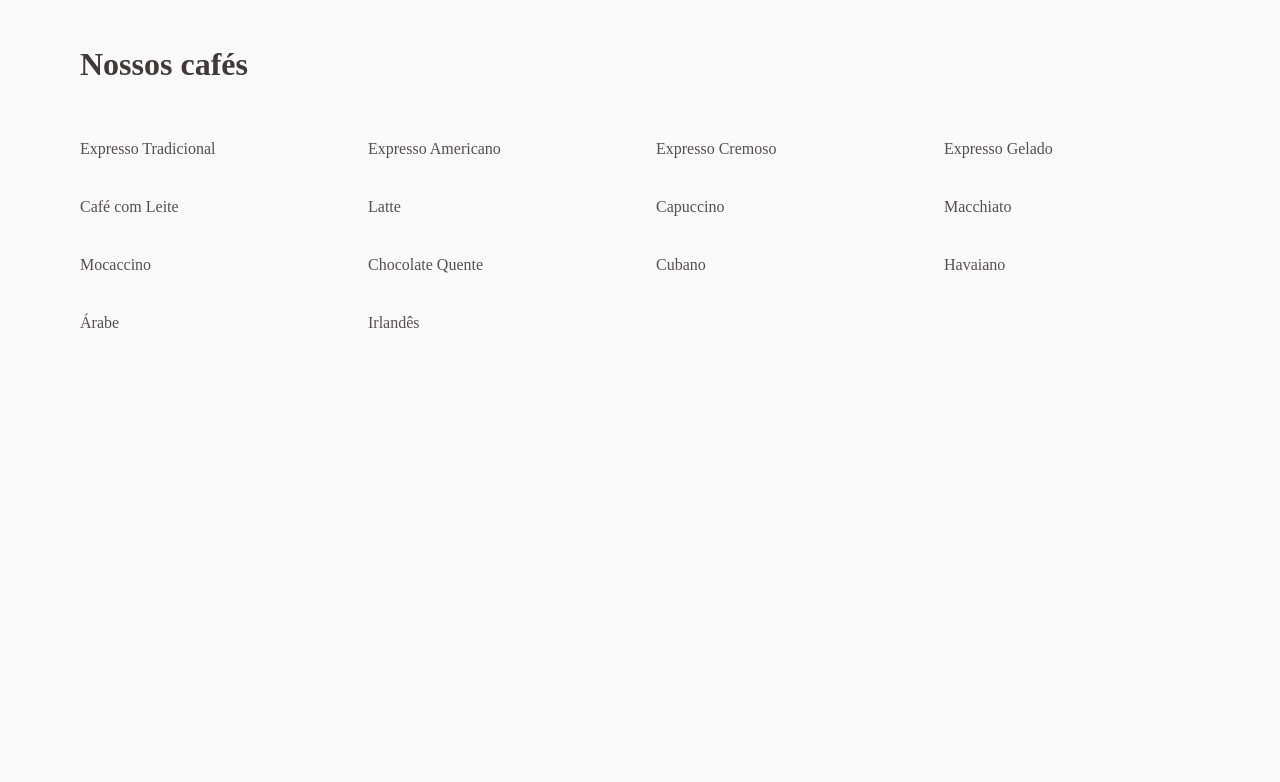
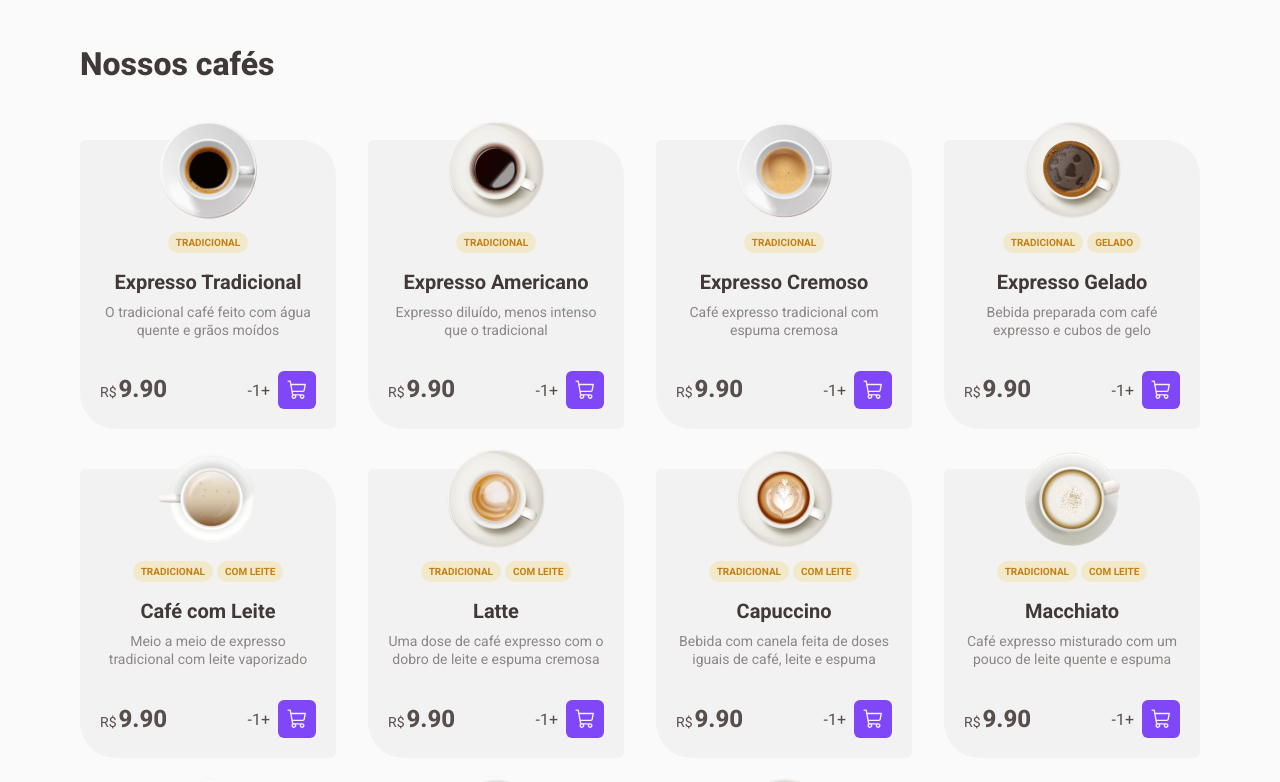
Before and after one commit to marlondenisck/ignite-coffe-delivery, a React (Vite) app: page / in a window 1280 px wide. Shown: the part 640-1422 px from the top of the page. Before the commit the page ends 1122 px from the top, so only its background shows below. Built offline with nearby package versions, Linux system fonts and the light colour scheme.

Commit message:
adiciona componente Card e atualiza página Home para exibir cafés

```diff
--- a/index.html
+++ b/index.html
@@ -4,6 +4,10 @@
 <head>
   <meta charset="UTF-8" />
   <meta name="viewport" content="width=device-width, initial-scale=1.0" />
+  <link rel="preconnect" href="https://fonts.googleapis.com">
+  <link rel="preconnect" href="https://fonts.gstatic.com" crossorigin>
+  <link href="https://fonts.googleapis.com/css2?family=Roboto:ital,wght@0,100..900;1,100..900&display=swap"
+    rel="stylesheet">
   <title>Ignite Coffe Delivery</title>
 </head>
 
--- /dev/null
+++ b/src/Components/Card/index.tsx
@@ -0,0 +1,48 @@
+import { useEffect, useState } from 'react'
+
+import { CheckFat, ShoppingCart } from '@phosphor-icons/react'
+import './styles.css'
+
+type CardProps = {
+  coffee: {
+    id: string
+    title: string
+    description: string
+    tags: string[]
+    price: number
+    image: string
+  }
+}
+export function Card({ coffee }: CardProps) {
+  const [isItemAdded, setIsItemAdded] = useState(false)
+  return (
+    <div className="container">
+      <img src={coffee?.image} alt={coffee?.title} />
+
+      <div className="tags">
+        {coffee.tags?.map(tag => <span key={tag}>{tag}</span>)}
+      </div>
+
+      <h3 className="title">{coffee?.title}</h3>
+      <span className="description">{coffee?.description}</span>
+
+      <div className="control">
+        <div className="price">
+          <span>R$</span>
+          <span>{coffee?.price.toFixed(2)}</span>
+        </div>
+        <div className="order">
+          <div className="quantityInput">-1+</div>
+
+          <button type="button">
+            {isItemAdded ? (
+              <CheckFat weight="fill" size={22} color={`var(--base-card)`} />
+            ) : (
+              <ShoppingCart size={22} color={`var(--base-card)`} />
+            )}
+          </button>
+        </div>
+      </div>
+    </div>
+  )
+}
--- /dev/null
+++ b/src/Components/Card/styles.css
@@ -0,0 +1,104 @@
+@layer card {
+  .container {
+    background-color: var(--base-card);
+    padding: 0 20px 20px;
+    border-radius: 6px 36px;
+    width: 256px;
+
+    display: flex;
+    flex-direction: column;
+
+    text-align: center;
+
+    img {
+      margin-top: -20px;
+      max-width: 120px;
+      max-height: 120px;
+      align-self: center;
+    }
+  }
+
+  .tags {
+    margin-top: 12px;
+
+    display: flex;
+    align-items: center;
+    align-self: center;
+    gap: 4px;
+
+    span {
+      padding: 4px 8px;
+      border-radius: 100px;
+      background-color: var(--yellow-light);
+      color: var(--yellow-dark);
+      text-transform: uppercase;
+      font-size: 0.625rem;
+      line-height: 130%;
+      font-weight: 700;
+    }
+  }
+
+  .title {
+    margin-top: 16px;
+    color: var(--base-subtitle);
+    font-size: 1.25rem;
+    line-height: 130%;
+    font-weight: 700;
+  }
+
+  .description {
+    margin-top: 8px;
+    width: 100%;
+
+    color: var(--base-label);
+    font-size: 0.875rem;
+    line-height: 130%;
+    font-weight: 400;
+  }
+
+  .control {
+    display: flex;
+    align-items: center;
+    justify-content: space-between;
+
+    margin-top: 32px;
+  }
+
+  .price {
+    display: flex;
+    align-items: baseline;
+    gap: 2px;
+
+    span:first-child {
+      font-size: 0.875rem;
+      line-height: 130%;
+      font-weight: 400;
+      color: var(--base-text);
+    }
+
+    span:last-child {
+      font-size: 1.5rem;
+      line-height: 130%;
+      font-weight: 800;
+      color: var(--base-text);
+    }
+  }
+
+  .order {
+    display: flex;
+    align-items: center;
+    gap: 8px;
+
+    > button {
+      background-color: var(--purple);
+      transition: background-color 0.2s;
+      border-radius: 6px;
+      padding: 8px;
+      display: flex;
+
+      &:hover {
+        background-color: var(--purple-dark);
+      }
+    }
+  }
+}
--- a/src/Components/Header/styles.css
+++ b/src/Components/Header/styles.css
@@ -1,5 +1,3 @@
-@layer header;
-
 @layer header {
   header {
     max-width: 72.5rem;
--- a/src/index.css
+++ b/src/index.css
@@ -1,4 +1,4 @@
-@layer base;
+/* @layer base, header, home, card; */
 
 @layer base {
   * {
@@ -8,6 +8,7 @@
   }
 
   body {
+    font-family: 'Roboto', sans-serif;
     background: var(--background);
     color: var(--base-text);
     -webkit-font-smoothing: antialiased;
@@ -19,6 +20,7 @@
     font-size: 1rem;
     line-height: 130%;
     font-weight: 400;
+    font-family: 'Roboto', sans-serif;
   }
 
   button {
--- a/src/pages/Home/index.tsx
+++ b/src/pages/Home/index.tsx
@@ -1,5 +1,7 @@
 import { Coffee, Package, ShoppingCart, Timer } from '@phosphor-icons/react'
 import { coffees } from '../../../data.json'
+import { Card } from '../../components/Card'
+
 import './styles.css'
 export function Home() {
   return (
@@ -66,9 +68,7 @@ export function Home() {
 
           <div>
             {coffees.map(coffee => (
-              <div key={coffee.id}>
-                <p>{coffee.title}</p>
-              </div>
+              <Card key={coffee.id} coffee={coffee} />
             ))}
           </div>
         </div>
--- a/src/pages/Home/styles.css
+++ b/src/pages/Home/styles.css
@@ -1,5 +1,3 @@
-@layer home;
-
 @layer home {
   .hero {
     position: relative;
```
